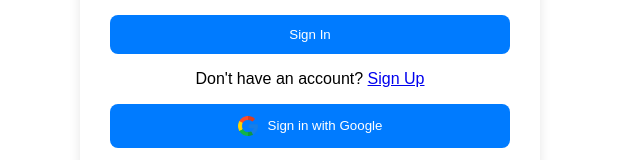
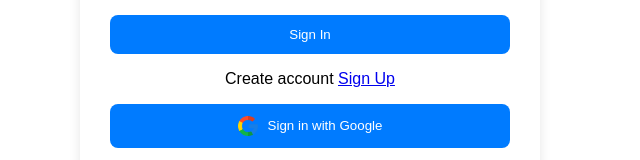
Before and after one commit to anshulgaharwal/timetable-management, a Next.js app: page /signin in a window 1280 px wide. Shown: the part 267-427 px from the top of the page, without its empty margins (330-970 px from the left). Built offline with nearby package versions, Linux system fonts and the light colour scheme.

Commit message:
Update page.js

```diff
--- a/src/app/signin/page.js
+++ b/src/app/signin/page.js
@@ -47,7 +47,7 @@ export default function Signin() {
           onChange={(e) => setForm({ ...form, password: e.target.value })}
         />
         <button type="submit">Sign In</button>
-        <p>Don't have an account? <a href="/signup">Sign Up</a></p>
+        <p>Create account <a href="/signup">Sign Up</a></p>
         <button type="button" className="google-btn" onClick={() => signIn("google")}>
           <img src="/google-logo.png" alt="Google" /> Sign in with Google
         </button>
```
